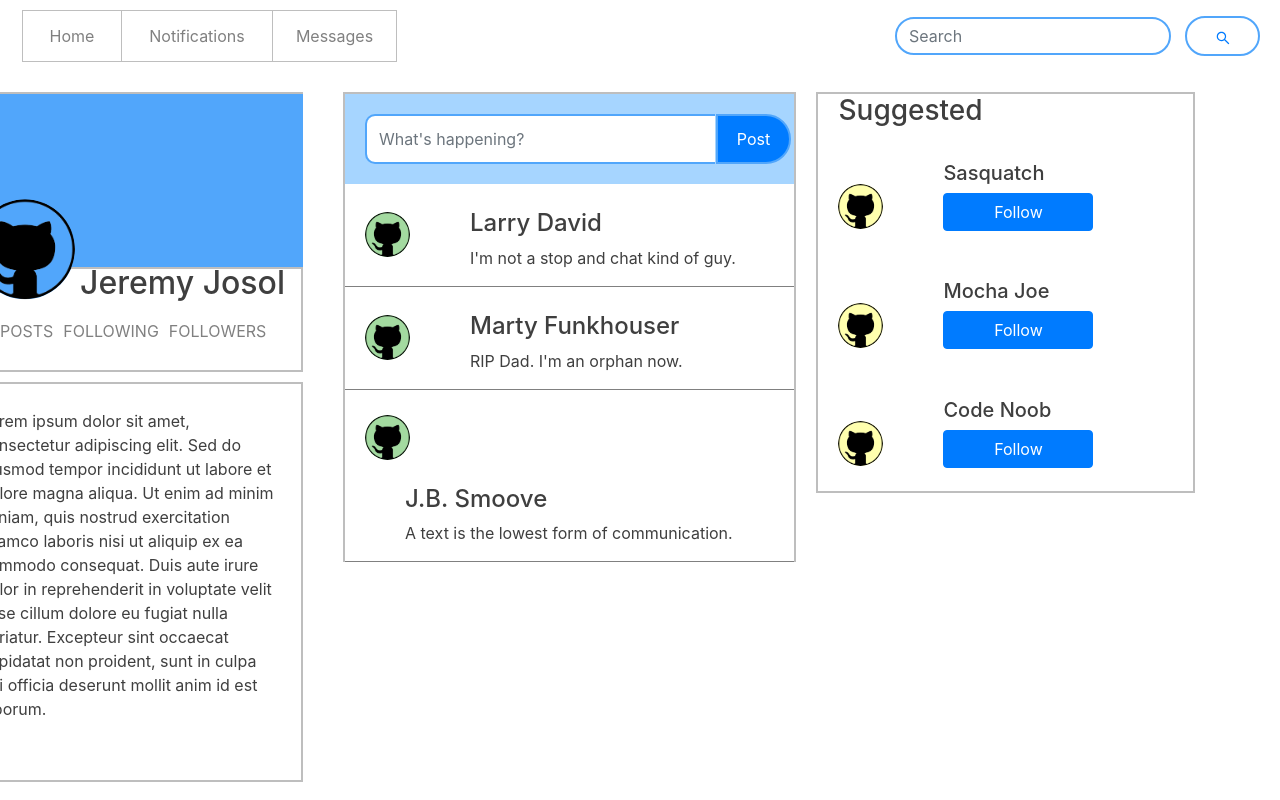
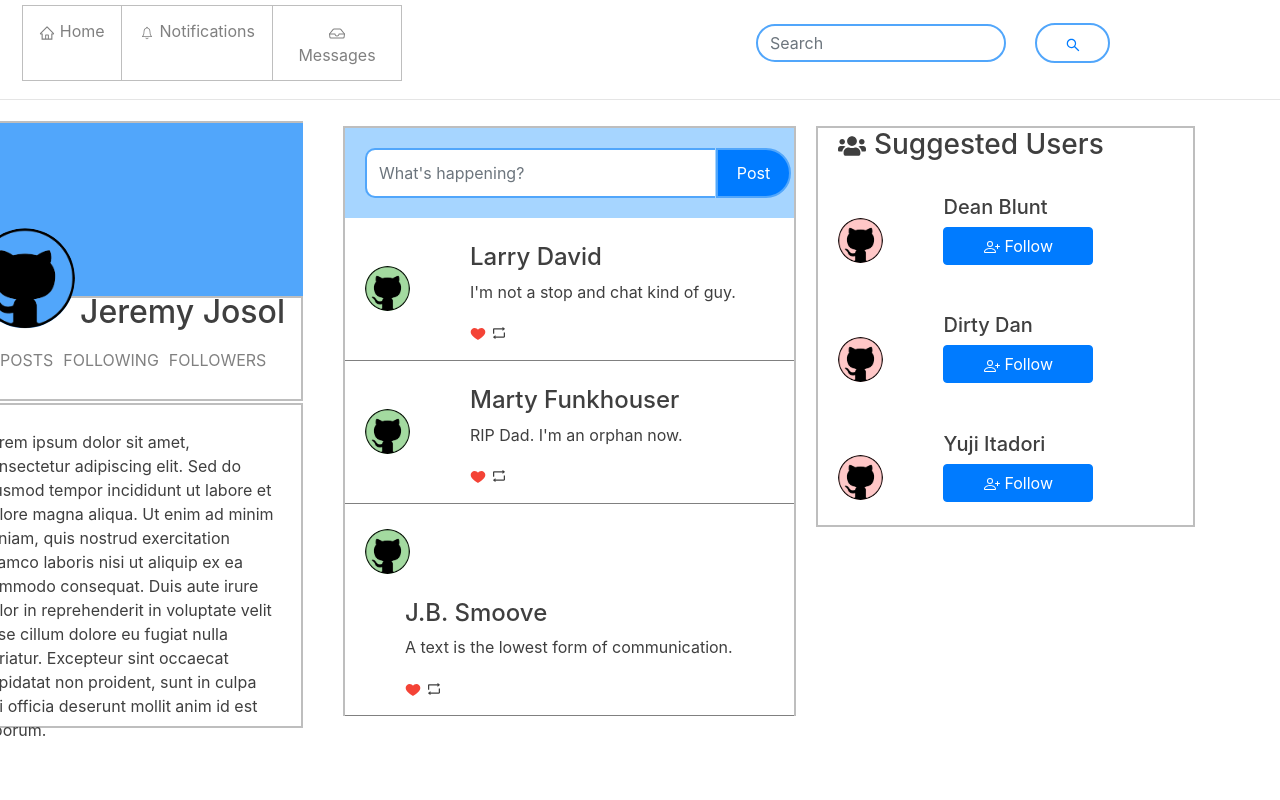
Before and after one commit to jeremyjosol/social-media, a React (Create React App) app: page / in a window 1280 px wide. Built offline with nearby package versions, Linux system fonts and the light colour scheme.

Commit message:
Add icons + edit features

```diff
--- a/src/components/App.js
+++ b/src/components/App.js
@@ -10,7 +10,7 @@ function App(){
   return (
     <React.Fragment>
       <Navbar />
-      {/* <hr /> */}
+      <hr />
       <div className="container">
         <div className="user-container">
           <User />
@@ -25,7 +25,7 @@ function App(){
           <FeedList />
         </div>
         <div className="suggested">
-          <h3 className="title">Suggested</h3>
+          <h3 className="title"><svg stroke="currentColor" fill="currentColor" stroke-width="0" viewBox="0 0 640 512" height="1em" width="1em" xmlns="http://www.w3.org/2000/svg"><path d="M96 224c35.3 0 64-28.7 64-64s-28.7-64-64-64-64 28.7-64 64 28.7 64 64 64zm448 0c35.3 0 64-28.7 64-64s-28.7-64-64-64-64 28.7-64 64 28.7 64 64 64zm32 32h-64c-17.6 0-33.5 7.1-45.1 18.6 40.3 22.1 68.9 62 75.1 109.4h66c17.7 0 32-14.3 32-32v-32c0-35.3-28.7-64-64-64zm-256 0c61.9 0 112-50.1 112-112S381.9 32 320 32 208 82.1 208 144s50.1 112 112 112zm76.8 32h-8.3c-20.8 10-43.9 16-68.5 16s-47.6-6-68.5-16h-8.3C179.6 288 128 339.6 128 403.2V432c0 26.5 21.5 48 48 48h288c26.5 0 48-21.5 48-48v-28.8c0-63.6-51.6-115.2-115.2-115.2zm-223.7-13.4C161.5 263.1 145.6 256 128 256H64c-35.3 0-64 28.7-64 64v32c0 17.7 14.3 32 32 32h65.9c6.3-47.4 34.9-87.3 75.2-109.4z"></path></svg> Suggested Users</h3>
           <SuggestedList />
         </div>
       </div>
--- a/src/components/Feed.js
+++ b/src/components/Feed.js
@@ -12,6 +12,7 @@ const Feed = (props) => {
         <div className="feed-content">
           <h4>{props.name}</h4>
           <p>{props.post}</p>
+          <p><svg stroke="currentColor" fill="currentColor" stroke-width="0" version="1" viewBox="0 0 48 48" enable-background="new 0 0 48 48" height="1em" width="1em" xmlns="http://www.w3.org/2000/svg"><path fill="#F44336" d="M34,9c-4.2,0-7.9,2.1-10,5.4C21.9,11.1,18.2,9,14,9C7.4,9,2,14.4,2,21c0,11.9,22,24,22,24s22-12,22-24 C46,14.4,40.6,9,34,9z"></path></svg> <svg stroke="currentColor" fill="currentColor" stroke-width="0" viewBox="0 0 1024 1024" height="1em" width="1em" xmlns="http://www.w3.org/2000/svg"><path d="M136 552h63.6c4.4 0 8-3.6 8-8V288.7h528.6v72.6c0 1.9.6 3.7 1.8 5.2a8.3 8.3 0 0 0 11.7 1.4L893 255.4c4.3-5 3.6-10.3 0-13.2L749.7 129.8a8.22 8.22 0 0 0-5.2-1.8c-4.6 0-8.4 3.8-8.4 8.4V209H199.7c-39.5 0-71.7 32.2-71.7 71.8V544c0 4.4 3.6 8 8 8zm752-80h-63.6c-4.4 0-8 3.6-8 8v255.3H287.8v-72.6c0-1.9-.6-3.7-1.8-5.2a8.3 8.3 0 0 0-11.7-1.4L131 768.6c-4.3 5-3.6 10.3 0 13.2l143.3 112.4c1.5 1.2 3.3 1.8 5.2 1.8 4.6 0 8.4-3.8 8.4-8.4V815h536.6c39.5 0 71.7-32.2 71.7-71.8V480c-.2-4.4-3.8-8-8.2-8z"></path></svg></p>
         </div>
       </div>
     </React.Fragment>
--- a/src/components/Navbar.js
+++ b/src/components/Navbar.js
@@ -5,14 +5,14 @@ function Navbar() {
     <React.Fragment>
       <div className="navbar">
         <ul className="nav">
-          <li className="nav-home"><a href="/" className="nav-link">Home</a></li>
-          <li className="nav-notifications"><a href="/about" className="nav-link">Notifications</a></li>
-          <li className="nav-messages"><a href="/contact" className="nav-link">Messages</a></li>
+          <li className="nav-home"><a href="/" className="nav-link"><svg stroke="currentColor" fill="currentColor" stroke-width="0" viewBox="0 0 1024 1024" height="1em" width="1em" xmlns="http://www.w3.org/2000/svg"><path d="M946.5 505L560.1 118.8l-25.9-25.9a31.5 31.5 0 0 0-44.4 0L77.5 505a63.9 63.9 0 0 0-18.8 46c.4 35.2 29.7 63.3 64.9 63.3h42.5V940h691.8V614.3h43.4c17.1 0 33.2-6.7 45.3-18.8a63.6 63.6 0 0 0 18.7-45.3c0-17-6.7-33.1-18.8-45.2zM568 868H456V664h112v204zm217.9-325.7V868H632V640c0-22.1-17.9-40-40-40H432c-22.1 0-40 17.9-40 40v228H238.1V542.3h-96l370-369.7 23.1 23.1L882 542.3h-96.1z"></path></svg> Home</a></li>
+          <li className="nav-notifications"><a href="/about" className="nav-link"><svg stroke="currentColor" fill="currentColor" stroke-width="0" viewBox="0 0 512 512" height="1em" width="1em" xmlns="http://www.w3.org/2000/svg"><path d="M289.7 403c-6.1 0-11.4 4.2-12.7 10.2-1 4.5-2.7 8.2-5 10.9-1.3 1.5-5.1 5.9-16.1 5.9-11 0-14.8-4.5-16.1-5.9-2.3-2.7-4-6.4-5-10.9-1.3-6-6.6-10.2-12.7-10.2-8.4 0-14.5 7.8-12.7 15.9 5 22.3 21 37.1 46.5 37.1s41.5-14.7 46.5-37.1c1.8-8.1-4.4-15.9-12.7-15.9zM412 352.2c-15.4-20.3-45.7-32.2-45.7-123.1 0-93.3-41.2-130.8-79.6-139.8-3.6-.9-6.2-2.1-6.2-5.9v-2.9c0-13.3-10.8-24.6-24-24.6h-.6c-13.2 0-24 11.3-24 24.6v2.9c0 3.7-2.6 5-6.2 5.9-38.5 9.1-79.6 46.5-79.6 139.8 0 90.9-30.3 102.7-45.7 123.1-9.9 13.1-.5 31.8 15.9 31.8h280.1c16.1 0 25.4-18.8 15.6-31.8zm-39 5.8H139.8c-3.8 0-5.8-4.4-3.3-7.3 7-8 14.7-18.5 21-33.4 9.6-22.6 14.3-51.5 14.3-88.2 0-37.3 7-66.5 20.9-86.8 12.4-18.2 27.9-25.1 38.7-27.6 8.4-2 14.4-5.8 18.6-10.5 3.2-3.6 8.7-3.8 11.9-.2 5.1 5.7 12 9.1 18.8 10.7 10.8 2.5 26.3 9.4 38.7 27.6 13.9 20.3 20.9 49.5 20.9 86.8 0 36.7 4.7 65.6 14.3 88.2 6.5 15.2 14.4 25.9 21.5 33.9 2.2 2.7.4 6.8-3.1 6.8z"></path></svg> Notifications</a></li>
+          <li className="nav-messages"><a href="/contact" className="nav-link"><svg stroke="currentColor" fill="currentColor" stroke-width="0" viewBox="0 0 16 16" height="1em" width="1em" xmlns="http://www.w3.org/2000/svg"><path fill-rule="evenodd" d="M3.81 4.063A1.5 1.5 0 014.98 3.5h6.04a1.5 1.5 0 011.17.563l3.7 4.625a.5.5 0 01-.78.624l-3.7-4.624a.5.5 0 00-.39-.188H4.98a.5.5 0 00-.39.188L.89 9.312a.5.5 0 11-.78-.624l3.7-4.625z" clip-rule="evenodd"></path><path fill-rule="evenodd" d="M.125 8.67A.5.5 0 01.5 8.5H6a.5.5 0 01.5.5 1.5 1.5 0 003 0 .5.5 0 01.5-.5h5.5a.5.5 0 01.496.562l-.39 3.124a1.5 1.5 0 01-1.489 1.314H1.883a1.5 1.5 0 01-1.489-1.314l-.39-3.124a.5.5 0 01.121-.393zm.941.83l.32 2.562a.5.5 0 00.497.438h12.234a.5.5 0 00.496-.438l.32-2.562H10.45a2.5 2.5 0 01-4.9 0H1.066z" clip-rule="evenodd"></path></svg> Messages</a></li>
         </ul>
         <form className="form-inline">
-            <input type="text" className="form-control" placeholder="Search" />
+            <input type="text" className="form-control search-bar" placeholder="Search" />
             <div className="input-group-append">
-              <button className="btn btn-outline-primary post" type="button"><svg stroke="currentColor" className="icon" fill="currentColor" stroke-width="0" viewBox="0 0 1024 1024" height="1em" width="1em" xmlns="http://www.w3.org/2000/svg"><path d="M909.6 854.5L649.9 594.8C690.2 542.7 712 479 712 412c0-80.2-31.3-155.4-87.9-212.1-56.6-56.7-132-87.9-212.1-87.9s-155.5 31.3-212.1 87.9C143.2 256.5 112 331.8 112 412c0 80.1 31.3 155.5 87.9 212.1C256.5 680.8 331.8 712 412 712c67 0 130.6-21.8 182.7-62l259.7 259.6a8.2 8.2 0 0 0 11.6 0l43.6-43.5a8.2 8.2 0 0 0 0-11.6zM570.4 570.4C528 612.7 471.8 636 412 636s-116-23.3-158.4-65.6C211.3 528 188 471.8 188 412s23.3-116.1 65.6-158.4C296 211.3 352.2 188 412 188s116.1 23.2 158.4 65.6S636 352.2 636 412s-23.3 116.1-65.6 158.4z"></path></svg></button>
+              <button className="btn btn-outline-primary search-btn" type="button"><svg stroke="currentColor" className="icon" fill="currentColor" stroke-width="0" viewBox="0 0 1024 1024" height="1em" width="1em" xmlns="http://www.w3.org/2000/svg"><path d="M909.6 854.5L649.9 594.8C690.2 542.7 712 479 712 412c0-80.2-31.3-155.4-87.9-212.1-56.6-56.7-132-87.9-212.1-87.9s-155.5 31.3-212.1 87.9C143.2 256.5 112 331.8 112 412c0 80.1 31.3 155.5 87.9 212.1C256.5 680.8 331.8 712 412 712c67 0 130.6-21.8 182.7-62l259.7 259.6a8.2 8.2 0 0 0 11.6 0l43.6-43.5a8.2 8.2 0 0 0 0-11.6zM570.4 570.4C528 612.7 471.8 636 412 636s-116-23.3-158.4-65.6C211.3 528 188 471.8 188 412s23.3-116.1 65.6-158.4C296 211.3 352.2 188 412 188s116.1 23.2 158.4 65.6S636 352.2 636 412s-23.3 116.1-65.6 158.4z"></path></svg></button>
             </div>
         </form>
       </div>
--- a/src/components/Suggested.js
+++ b/src/components/Suggested.js
@@ -10,7 +10,7 @@ const Suggested = (props) => {
         <div className="suggested-content">
           <h5>{props.name}</h5>
           <div className="follow">
-            <button className="btn btn-primary follow" type="button">Follow</button>
+            <button className="btn btn-primary follow" type="button"><svg stroke="currentColor" fill="currentColor" stroke-width="0" viewBox="0 0 16 16" height="1em" width="1em" xmlns="http://www.w3.org/2000/svg"><path fill-rule="evenodd" d="M11 14s1 0 1-1-1-4-6-4-6 3-6 4 1 1 1 1h10zm-9.995-.944v-.002.002zM1.022 13h9.956a.274.274 0 00.014-.002l.008-.002c-.001-.246-.154-.986-.832-1.664C9.516 10.68 8.289 10 6 10c-2.29 0-3.516.68-4.168 1.332-.678.678-.83 1.418-.832 1.664a1.05 1.05 0 00.022.004zm9.974.056v-.002.002zM6 7a2 2 0 100-4 2 2 0 000 4zm3-2a3 3 0 11-6 0 3 3 0 016 0zm4.5 0a.5.5 0 01.5.5v2a.5.5 0 01-.5.5h-2a.5.5 0 010-1H13V5.5a.5.5 0 01.5-.5z" clip-rule="evenodd"></path><path fill-rule="evenodd" d="M13 7.5a.5.5 0 01.5-.5h2a.5.5 0 010 1H14v1.5a.5.5 0 01-1 0v-2z" clip-rule="evenodd"></path></svg> Follow</button>
           </div>
         </div>
       </div>
--- a/src/components/SuggestedList.js
+++ b/src/components/SuggestedList.js
@@ -6,15 +6,15 @@ const SuggestedList = () => {
   const mainFeedList = [
     {
       profilePicture: 'pfp',
-      name: 'Sasquatch',
+      name: 'Dean Blunt',
     },
     {
       profilePicture: 'pfp2',
-      name: 'Mocha Joe',
+      name: 'Dirty Dan',
     },
     {
       profilePicture: 'pfp3',
-      name: 'Code Noob',
+      name: 'Yuji Itadori',
     }
   ];
 
--- a/src/index.css
+++ b/src/index.css
@@ -13,12 +13,13 @@ code {
 }
 
 .navbar {
-  margin-top: 10px;
+  margin-top: 5px;
   margin-left: 22px;
   margin-right: 20px;
+  margin-bottom: 0;
   list-style: none;
   padding: 0;
-  padding-bottom: 20px;
+  padding-bottom: 2px;
 }
 
 .navbar li {
@@ -40,7 +41,7 @@ code {
 }
 
 .navbar .nav-messages {
-  width: 125px;
+  width: 130px;
 }
 
 .navbar a {
@@ -54,6 +55,14 @@ code {
   border: 2px solid rgb(81, 166, 251);
 }
 
+.form-inline .search-bar {
+  width: 250px;
+}
+
+.search-btn {
+  margin-right: 150px;
+}
+
 .input-group-append .btn {
   border-radius: 50px;
   width: 75px;
@@ -62,10 +71,11 @@ code {
 
 .container {
   display: flex;
+  width: 100%;
 }
 
 .user {
-  margin-top: 10px;
+  margin-top: 5px;
   margin-left: -132px;
   margin-right: 20px;
   list-style: none;
@@ -121,13 +131,13 @@ code {
 }
 
 .user-bio {
-  margin-top: 10px;
+  margin-top: 2px;
   margin-left: -132px;
   margin-right: 20px;
   padding: 25px 25px 25px 25px;
   border: 2px solid rgb(190, 190, 190);
   width: 350px;
-  height: 400px;
+  height: 325px;
   position: relative;
   color: rgb(63, 63, 63);
 }
@@ -140,7 +150,7 @@ code {
   padding: 0;
   border: 2px solid rgb(190, 190, 190);
   border-bottom: none;
-  width: 1000px;
+  width: 100%;
   height: 100%;
   position: relative;
   flex: 6;
@@ -207,7 +217,7 @@ code {
 }
 
 .suggested-pfp {
-  background-color: rgb(255, 255, 174);
+  background-color: rgb(255, 199, 199);
   margin-top: 48.5px;
 }
 
```
